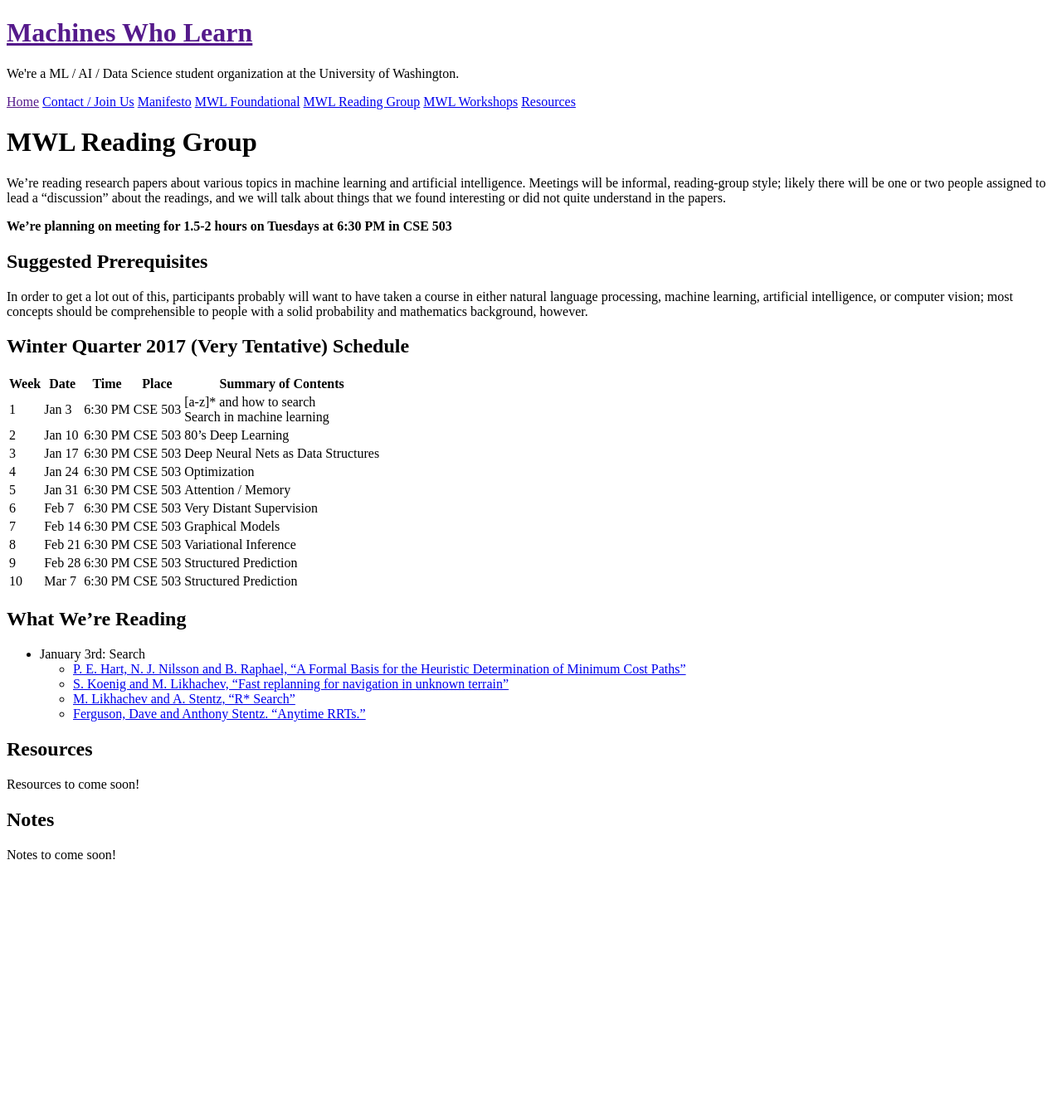
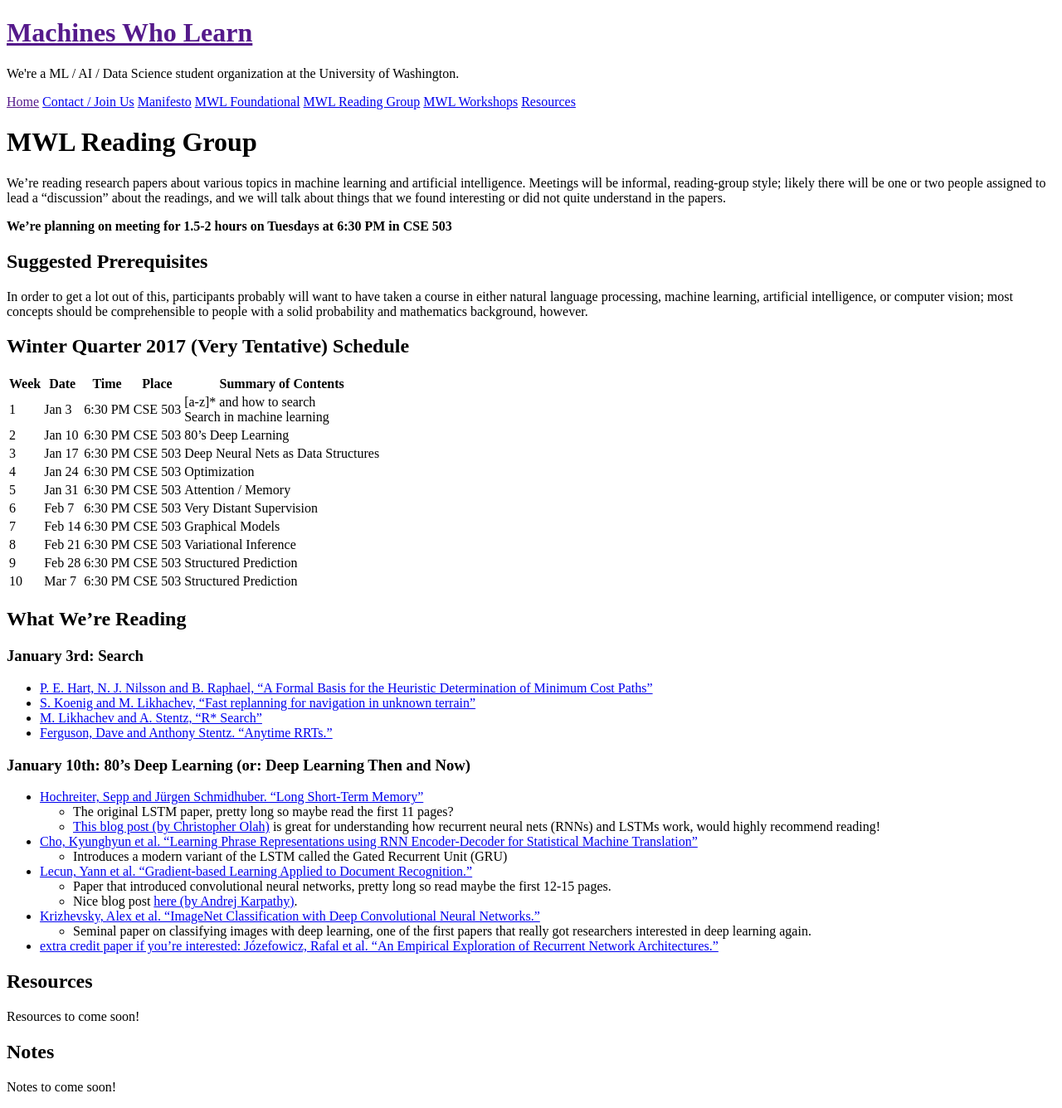
Before and after one commit to MachinesWhoLearn/machineswholearn.github.io, a Jekyll site: the page built from mwl_reading_group.md, in a window 1280 px wide. Shown: the whole page at 83% size. Built offline with Jekyll 4.4.1, drawn with Linux system fonts in a browser that asks for light colours; before the commit the page ends 1056 px from its top, so only the background shows below that.

Commit message:
add papers for jan 10 reading group on deep learning

```diff
--- a/mwl_reading_group.md
+++ b/mwl_reading_group.md
@@ -35,11 +35,25 @@ people with a solid probability and mathematics background, however.
 
 ## What We're Reading
 
-- January 3rd: Search
+### January 3rd: Search
   - [P. E. Hart, N. J. Nilsson and B. Raphael, "A Formal Basis for the Heuristic Determination of Minimum Cost Paths"](http://ai.stanford.edu/~nilsson/OnlinePubs-Nils/PublishedPapers/astar.pdf)
   - [S. Koenig and M. Likhachev, "Fast replanning for navigation in unknown terrain"](https://pdfs.semanticscholar.org/e782/3d7c5fdf7145e241fc70b13958815231eee8.pdf)
   - [M. Likhachev and A. Stentz, "R* Search"](https://pdfs.semanticscholar.org/8807/f78517dbe60acb44434bfd901ce14b24b01b.pdf)
   - [Ferguson, Dave and Anthony Stentz. "Anytime RRTs."](https://pdfs.semanticscholar.org/0978/cf6a89df6b6146c93550621d39f95c838175.pdf)
+
+### January 10th: 80's Deep Learning (or: Deep Learning Then and Now)
+  - [Hochreiter, Sepp and Jürgen Schmidhuber. "Long Short-Term Memory"](https://pdfs.semanticscholar.org/744d/cb85b8a36a7cf6b382ba100965de717ebe91.pdf)
+    - The original LSTM paper, pretty long so maybe read the first 11 pages?
+    - [This blog post (by Christopher Olah)](http://colah.github.io/posts/2015-08-Understanding-LSTMs/) is great for understanding how recurrent neural nets (RNNs) and LSTMs work, would highly recommend reading!
+  - [Cho, Kyunghyun et al. "Learning Phrase Representations using RNN Encoder-Decoder for Statistical Machine Translation"](https://pdfs.semanticscholar.org/e2ce/a79e832e0fe999efba16fd621f84cd322371.pdf)
+    - Introduces a modern variant of the LSTM called the Gated Recurrent Unit (GRU)
+  - [Lecun, Yann et al. "Gradient-based Learning Applied to Document Recognition."](https://pdfs.semanticscholar.org/d1cf/aea6c9b1d42aa823137bb33cea3d01c6536e.pdf)
+    - Paper that introduced convolutional neural networks, pretty long so read maybe the first 12-15 pages.
+    - Nice blog post [here (by Andrej Karpathy)](http://karpathy.github.io/2015/10/25/selfie/).
+  - [Krizhevsky, Alex et al. "ImageNet Classification with Deep Convolutional Neural Networks."](https://pdfs.semanticscholar.org/2315/fc6c2c0c4abd2443e26a26e7bb86df8e24cc.pdf)
+    - Seminal paper on classifying images with deep learning, one of the first papers that really got researchers interested in deep learning again.
+  - [extra credit paper if you're interested: Józefowicz, Rafal et al. "An Empirical Exploration of Recurrent Network Architectures."](https://pdfs.semanticscholar.org/324f/c9c732116fa81624faad07524039f193cede.pdf)
+
 
 ## Resources
 
```
